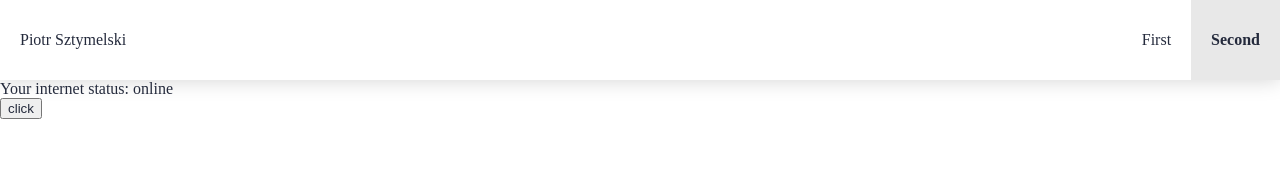
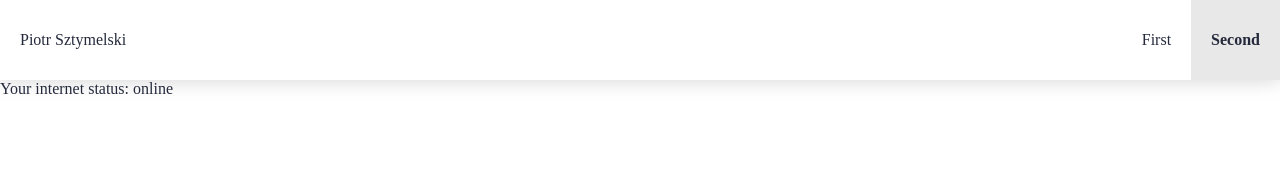
Before and after one commit to sztymelq/website, an Angular app: page /second in a window 1280 px wide. Shown: the top 188 px of the page. Built offline with nearby package versions, Linux system fonts and the light colour scheme.

Commit message:
removed button

```diff
--- a/src/app/second/second-container/second-container.component.html
+++ b/src/app/second/second-container/second-container.component.html
@@ -1,4 +1,3 @@
 <div>
   Your internet status: {{status}}
 </div>
-<button>click</button>
```
